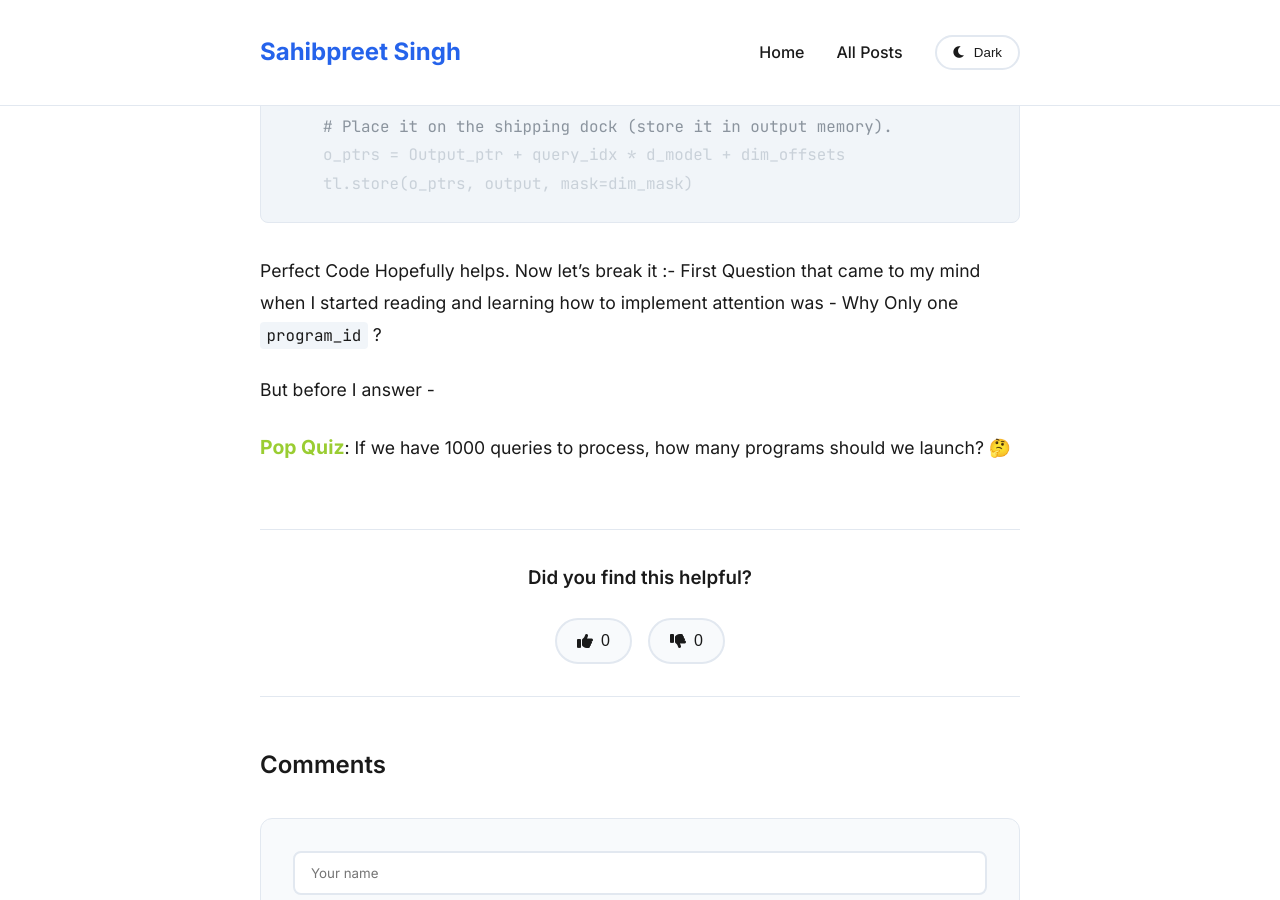
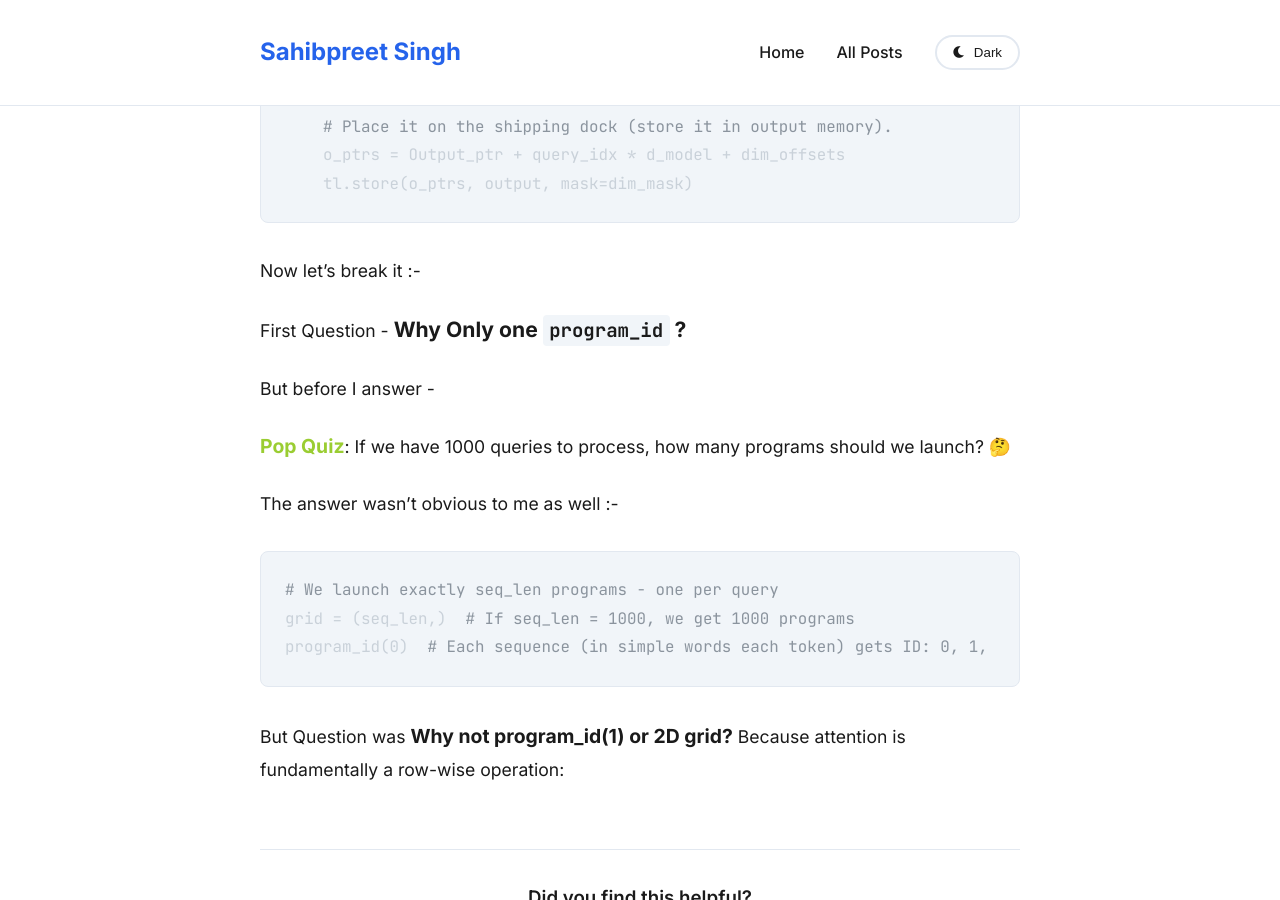
Before and after one commit to sahibpreetsingh12/sahibpreetsingh12.github.io, a Jekyll site: the page built from _posts/2025-09-28-Attention-Isn't-Magic- Building-the-Kernel-That-Powers-LLMs-From-Scratch.md, in a window 1280 px wide and 900 px high, scrolled down 4666 px. Built offline with Jekyll 4.4.1, drawn with Linux system fonts in a browser that asks for light colours; nearby versions of some CDN libraries.

Commit message:
attention explained

````diff
--- a/_posts/2025-09-28-Attention-Isn't-Magic- Building-the-Kernel-That-Powers-LLMs-From-Scratch.md
+++ b/_posts/2025-09-28-Attention-Isn't-Magic- Building-the-Kernel-That-Powers-LLMs-From-Scratch.md
@@ -125,9 +125,20 @@ def basic_attention_kernel(
     o_ptrs = Output_ptr + query_idx * d_model + dim_offsets
     tl.store(o_ptrs, output, mask=dim_mask)
 ```
-Perfect Code Hopefully helps. Now let's break it :-
-First Question that came to my mind when I started reading and learning how to implement attention was -  Why Only one `program_id` ?
+Now let's break it :-
+
+First Question - <span style="font-size: 1.2em; font-weight: bold;"> Why Only one `program_id` ?</span>
 
 But before I answer -
 
 <span style="font-size: 1.1em; font-weight: bold; color: #9ACD32;">Pop Quiz</span>: If we have 1000 queries to process, how many programs should we launch? 🤔
+
+The answer wasn't obvious to me as well :-
+
+```python
+# We launch exactly seq_len programs - one per query
+grid = (seq_len,)  # If seq_len = 1000, we get 1000 programs
+program_id(0)  # Each sequence (in simple words each token) gets ID: 0, 1, 2, ..., 999
+```
+
+But Question was <span style="font-size: 1.1em; font-weight: bold">Why not program_id(1) or 2D grid?</span> Because attention is fundamentally a row-wise operation:
````
